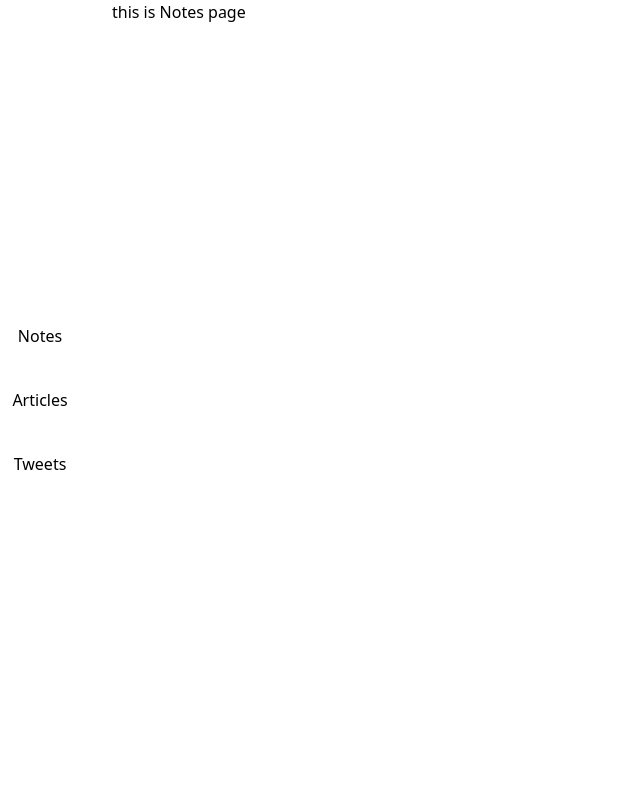
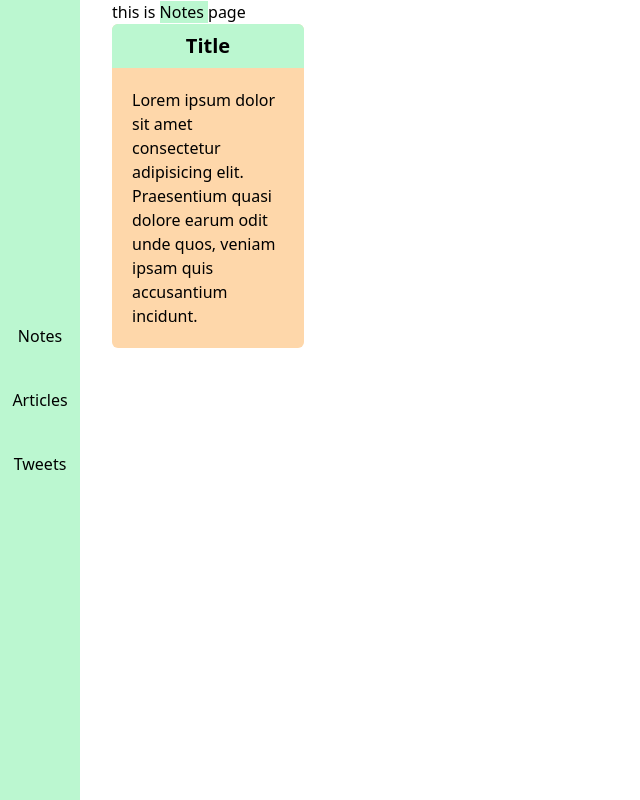
Before and after one commit to justin1494/notly, a React (Create React App) app in the folder client/: page /notes in a window 1280 px wide. Shown: the whole page, without its empty margins (0-640 px from the left). Built offline with nearby package versions, Linux system fonts and the light colour scheme.

Commit message:
new component - note

```diff
--- a/client/package.json
+++ b/client/package.json
@@ -3,11 +3,13 @@
   "version": "0.1.0",
   "private": true,
   "dependencies": {
+    "@reduxjs/toolkit": "^1.8.5",
     "@testing-library/jest-dom": "^5.16.5",
     "@testing-library/react": "^13.4.0",
     "@testing-library/user-event": "^13.5.0",
     "react": "^18.2.0",
     "react-dom": "^18.2.0",
+    "react-redux": "^8.0.4",
     "react-router-dom": "^6.4.2",
     "react-scripts": "5.0.1",
     "web-vitals": "^2.1.4"
--- a/client/src/App.js
+++ b/client/src/App.js
@@ -1,25 +1,30 @@
-import React, { useEffect, useState } from "react";
+import React, { useEffect } from "react";
 // pages
 import Articles from "./pages/Articles";
 import Notes from "./pages/Notes";
 import Twitter from "./pages/Twitter";
 import { Routes, Route, Link, useLocation } from "react-router-dom";
+import { articlesColor, notesColor, tweetsColor } from './features/navColor/navColorSlice'
+import { useSelector, useDispatch } from "react-redux";
 
 // const handleColorChange = () => {};
 
 function App() {
-  const [navColor, setNavColor] = useState("red");
   let location = useLocation();
+
+  const navColor = useSelector((state) => state.navColor.value);
+  const dispatch = useDispatch();
+
 
   useEffect(() => {
     if (location.pathname === "/articles") {
-      setNavColor("red");
+      dispatch(articlesColor());
     } else if (location.pathname === "/notes") {
-      setNavColor("green");
+      dispatch(notesColor());
     } else if (location.pathname === "/tweets") {
-      setNavColor("blue");
+      dispatch(tweetsColor());
     } else {
-      setNavColor("red");
+      dispatch(notesColor());
     }
   }, [location.pathname]);
 
@@ -27,7 +32,7 @@ function App() {
     <>
       <nav>
         <div
-          className={`transition-colors  absolute w-20 h-screen flex bg-${navColor}-200 flex-col items-center justify-center`}>
+          className={`transition-colors absolute w-20 h-screen flex ${navColor} flex-col items-center justify-center`}>
           <Link to="/notes" className="p-5">
             Notes
           </Link>
--- /dev/null
+++ b/client/src/app/store.js
@@ -0,0 +1,8 @@
+import { configureStore } from "@reduxjs/toolkit";
+import  navColorSlice  from "../features/navColor/navColorSlice";
+
+export default configureStore({
+  reducer: {
+    navColor: navColorSlice
+  },
+});
--- /dev/null
+++ b/client/src/components/Note.js
@@ -0,0 +1,12 @@
+import React from 'react'
+
+const Note = () => {
+  return (
+    <div className='w-48 max-h-fit bg-orange-200 rounded-md overflow-hidden'>
+        <h2 className='flex justify-center p-2 text-xl font-bold bg-green-200'>Title</h2>
+        <p className='p-5'>Lorem ipsum dolor sit amet consectetur adipisicing elit. Praesentium quasi dolore earum odit unde quos, veniam ipsam quis accusantium incidunt.</p>
+    </div>
+  )
+}
+
+export default Note
--- /dev/null
+++ b/client/src/features/navColor/navColorSlice.js
@@ -0,0 +1,24 @@
+import { createSlice } from "@reduxjs/toolkit";
+
+export const navColorSlice = createSlice({
+  name: "navColor",
+  initialState: {
+    value: '"bg-green-200"',
+  },
+  reducers: {
+    notesColor: state => {
+        state.value = 'bg-green-200'
+    },
+    articlesColor: state => {
+        state.value = 'bg-red-200'
+    },
+    tweetsColor: state => {
+        state.value = 'bg-blue-200'
+    }
+  },
+});
+
+// // Action creators are generated for each case reducer function
+export const { notesColor, articlesColor, tweetsColor } = navColorSlice.actions;
+
+export default navColorSlice.reducer;
--- a/client/src/index.js
+++ b/client/src/index.js
@@ -3,15 +3,19 @@ import ReactDOM from "react-dom/client";
 import "./index.css";
 import App from "./App";
 import reportWebVitals from "./reportWebVitals";
+import store from "./app/store";
+import { Provider } from "react-redux";
 import { BrowserRouter } from "react-router-dom";
 
 const root = ReactDOM.createRoot(document.getElementById("root"));
 root.render(
-  <BrowserRouter>
-    <React.StrictMode>
-      <App />
-    </React.StrictMode>
-  </BrowserRouter>
+  <Provider store={store}>
+    <BrowserRouter>
+      <React.StrictMode>
+        <App />
+      </React.StrictMode>
+    </BrowserRouter>
+  </Provider>
 );
 
 // If you want to start measuring performance in your app, pass a function
--- a/client/src/pages/Articles.js
+++ b/client/src/pages/Articles.js
@@ -1,9 +1,14 @@
 import React from "react";
+import { useSelector } from "react-redux";
 
-const Articles = ({ navColor }) => {
+const Articles = () => {
+
+  const navColor = useSelector((state) => state.navColor.value);
+
+
   return (
     <h1>
-      this is <span className={`bg-${navColor}-200`}> Articles </span>page
+      this is <span className={`${navColor}`}> Articles </span>page
     </h1>
   );
 };
--- a/client/src/pages/Notes.js
+++ b/client/src/pages/Notes.js
@@ -1,7 +1,18 @@
 import React from "react";
+import { useSelector } from "react-redux";
+import Note from "../components/Note";
 
-const Notes = ({navColor}) => {
-  return <h1>this is <span className={`bg-${navColor}-200 `}> Notes </span> page</h1>;
+const Notes = () => {
+  const navColor = useSelector((state) => state.navColor.value);
+
+  return (
+    <>
+      <h1>
+        this is <span className={`${navColor}`}> Notes </span> page
+      </h1>
+      <Note className="flex justify-center"/>
+    </>
+  );
 };
 
 export default Notes;
--- a/client/src/pages/Twitter.js
+++ b/client/src/pages/Twitter.js
@@ -1,7 +1,15 @@
 import React from "react";
+import { useSelector } from "react-redux";
 
-const Twitter = ({navColor}) => {
-  return <h1>this is <span className={`bg-${navColor}-200`}> Twitter </span> page</h1>;
+
+const Twitter = () => {
+  const navColor = useSelector((state) => state.navColor.value);
+
+  return (
+    <h1>
+      this is <span className={`${navColor}`}> Twitter </span> page
+    </h1>
+  );
 };
 
 export default Twitter;
```
Also changed, not shown: 1 other file (tests, documents, lock files or other folders).
